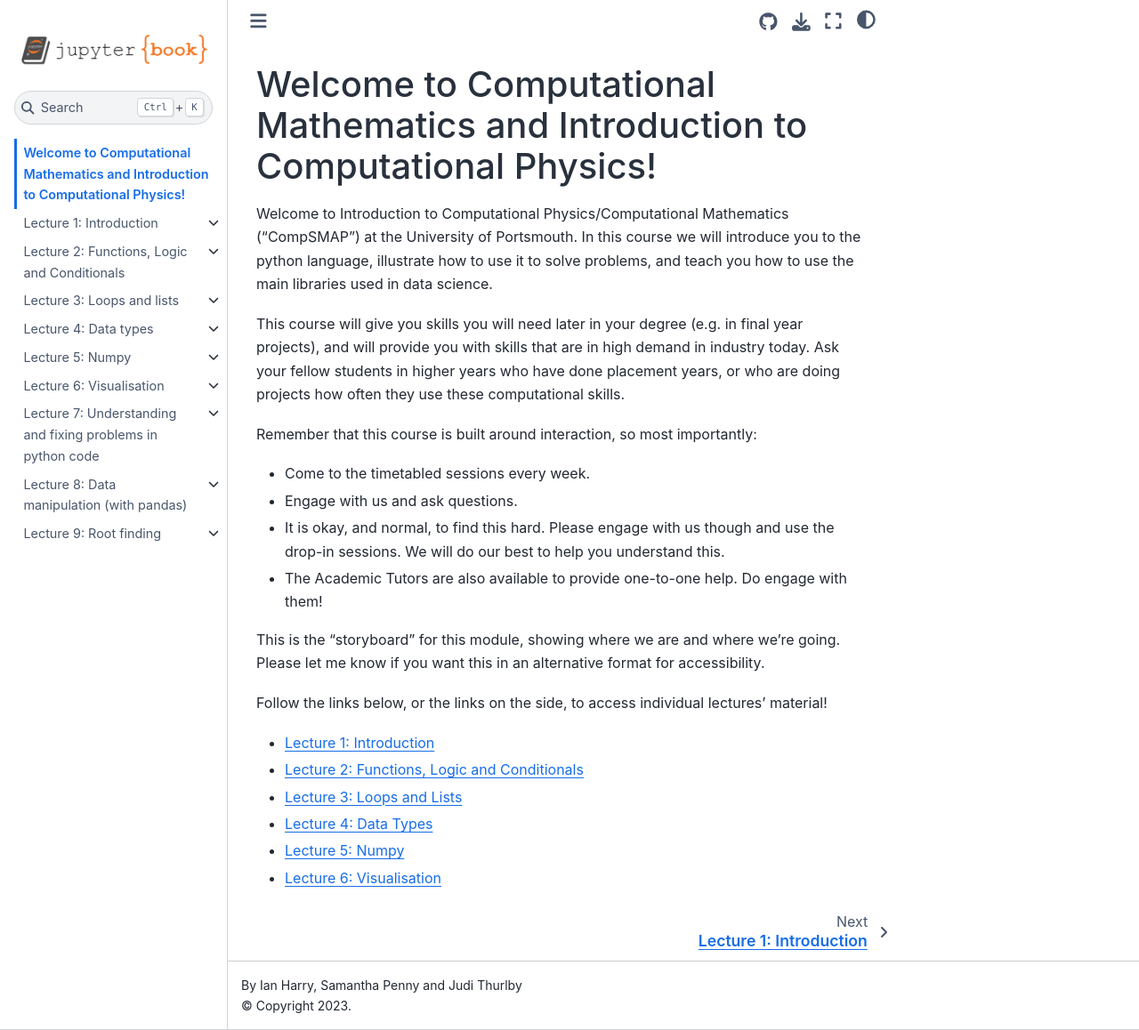
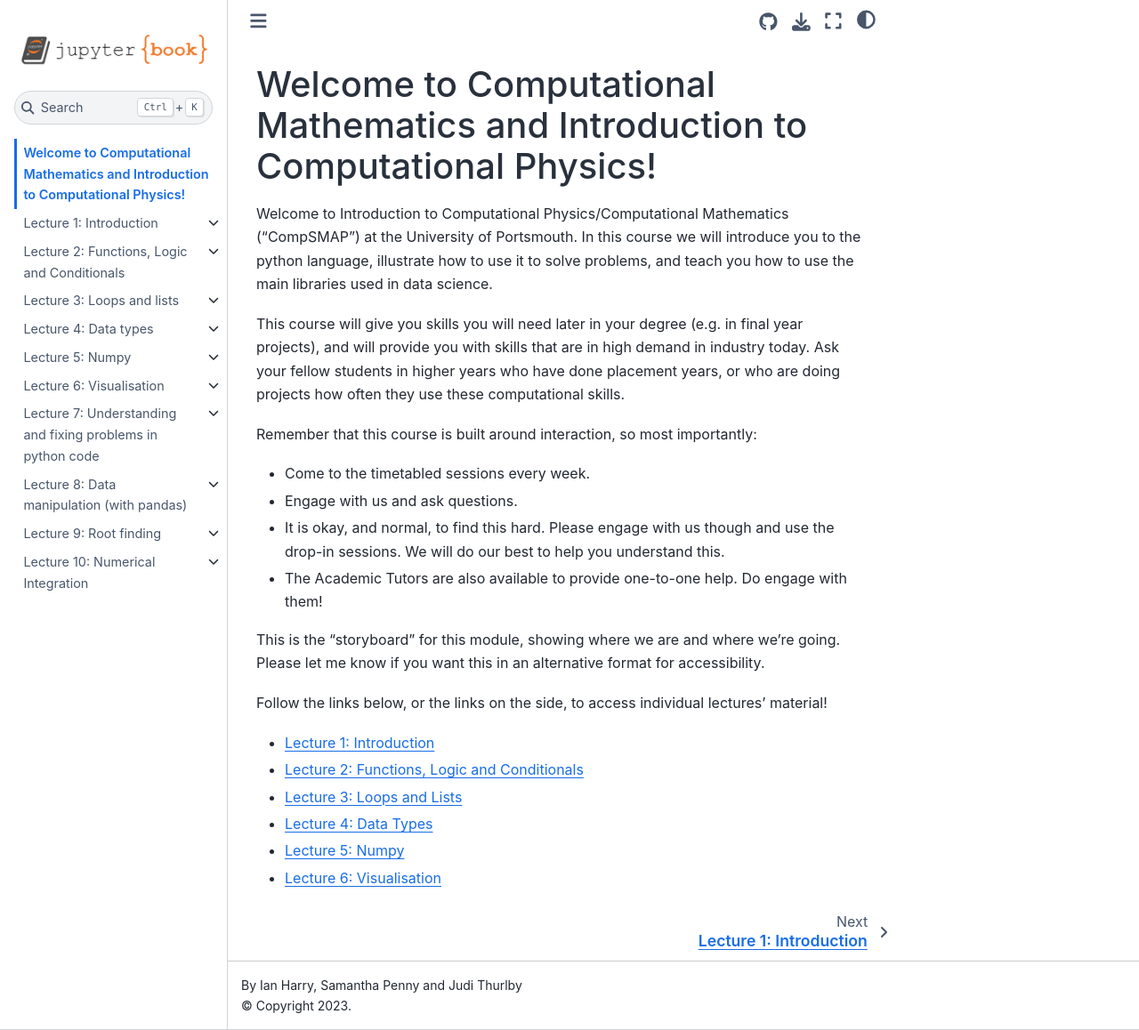
Before and after one commit to icg-gravwaves/M24568_M20741_CompSMAP, a Jupyter Book: the page built from README.md, in a window 1280 px wide and 1158 px high. Shown: the whole window at 89% size. Built offline with Jupyter Book 1.0.4 settings and Sphinx 7.4.7 and the Sphinx Book theme 1.1.4, drawn with Linux system fonts in a browser that asks for light colours; pages that are not in the unit, such as notebooks, are missing from menus; some of the changed lines change nothing that is shown.

Commit message:
Update toc

```diff
--- a/_toc.yml
+++ b/_toc.yml
@@ -139,6 +139,17 @@
   sections:
     - file: lecture_9/Part_1_Introduction.ipynb
     - file: lecture_9/Part_2_Continuous_Functions.ipynb
+    - file: lecture_9/Part_2_Continuous_Functions-SOLVED.ipynb
     - file: lecture_9/Part_3_Bolzanos_Theorem.ipynb
+    - file: lecture_9/Part_3_Bolzanos_Theorem-SOLVED.ipynb
     - file: lecture_9/Part_4_Bisection_Method.ipynb
+    - file: lecture_9/Part_4_Bisection_Method-SOLVED.ipynb
     - file: lecture_9/Part_5_Newtons_Method.ipynb
+    - file: lecture_9/Part_5_Newtons_Method-SOLVED.ipynb
+- file: lecture_10/overview
+  sections:
+    - file: lecture_10/Part_1_Introduction.ipynb
+    - file: lecture_10/Part_2_Numerical_Integration_rectangle_rule.ipynb
+    - file: lecture_10/Part_3_Numerical_Integration_trapezium_rule.ipynb
+    - file: lecture_10/Part_4_Numerical_Integration_Simpson's_rule.ipynb
+    - file: lecture_10/Appendix_code_for_graphs.ipynb
```
